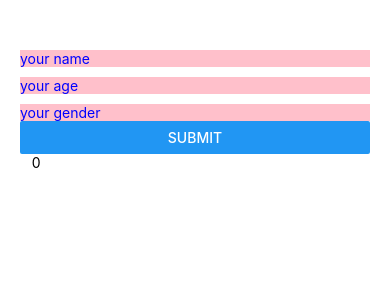
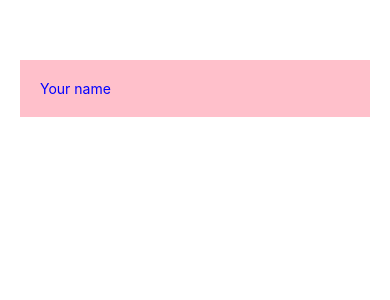
Before and after one commit to ggfan/react-native, a React Native app in the folder tutorial01/: screen / in a window 390 px wide. Shown: the top 300 px of the page. Built offline with nearby package versions, Linux system fonts and the light colour scheme.

Commit message:
dismiss Keyboard

```diff
--- a/tutorial01/App.js
+++ b/tutorial01/App.js
@@ -1,32 +1,20 @@
-//Yes-No Button
+//Keyboard: dismiss (does not have a function to display it though)
 import React, {useState} from 'react'
 import { StatusBar } from 'expo-status-bar';
-import { StyleSheet,View, Button, TextInput, Alert, Text, Image, Dimensions } from 'react-native';
+import { StyleSheet,View, Button, TextInput, Alert, Text, Image, Dimensions,
+         TouchableWithoutFeedback, Keyboard } from 'react-native';
 
 const prompt = {name: "your name", age: "your age", gender:"your gender"};
 export default function App() {
-  const [name, setName] = useState(" ");
-  const [age, setAge] = useState(0);
-  const [gender, setGender] = useState(" ");
-  function pressHandler() {
-    Alert.alert("Details", "Are you sure you want to submit ?", [
-      {text:"Yes", onPress:()=>console.log("yes is pressed")},
-      {text:"No", onPress:()=>noHandler()},
-    ])
-  }
-  function noHandler() {
-    setName(prompt.name);
-    setAge(prompt.age);
-    setGender(prompt.gender);
-  }
   return (
-    <View style={styles.container}>
-      <TextInput style={styles.input} placeholder={prompt.name} onChangeText={(text)=>setName(text)}/>
-      <TextInput style={styles.input} placeholder={prompt.age} onChangeText={(text)=>setAge(text)}/>
-      <TextInput style={styles.input} placeholder={prompt.gender} onChangeText={(text)=>setGender(text)}/>
-      <Button title="Submit" onPress={()=>pressHandler()}></Button>
-      <Text>{name}  {age}  {gender}</Text>
-    </View>
+    <TouchableWithoutFeedback onPress={()=>{
+      Keyboard.isVisible()? Keyboard.dismiss() : {};
+      console.log("Keyboard is dismissed.");
+    }}>
+      <View style={styles.container}>
+        <TextInput style={styles.input} placeholder="Your name"/>
+      </View>
+    </TouchableWithoutFeedback>
   );
 }
 
@@ -39,7 +27,8 @@ const styles = StyleSheet.create({
     padding:20,
   },
   input: {
-    marginTop:10,
+    marginTop:20,
+    padding: 20,
     backgroundColor: 'pink',
     color: "blue",
   }
```
